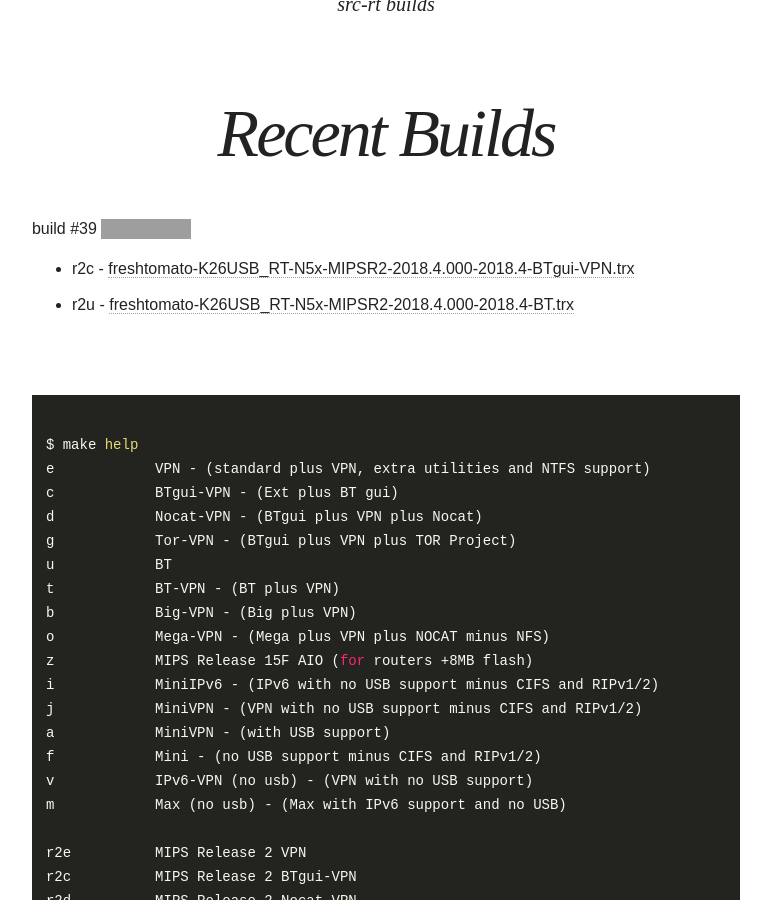
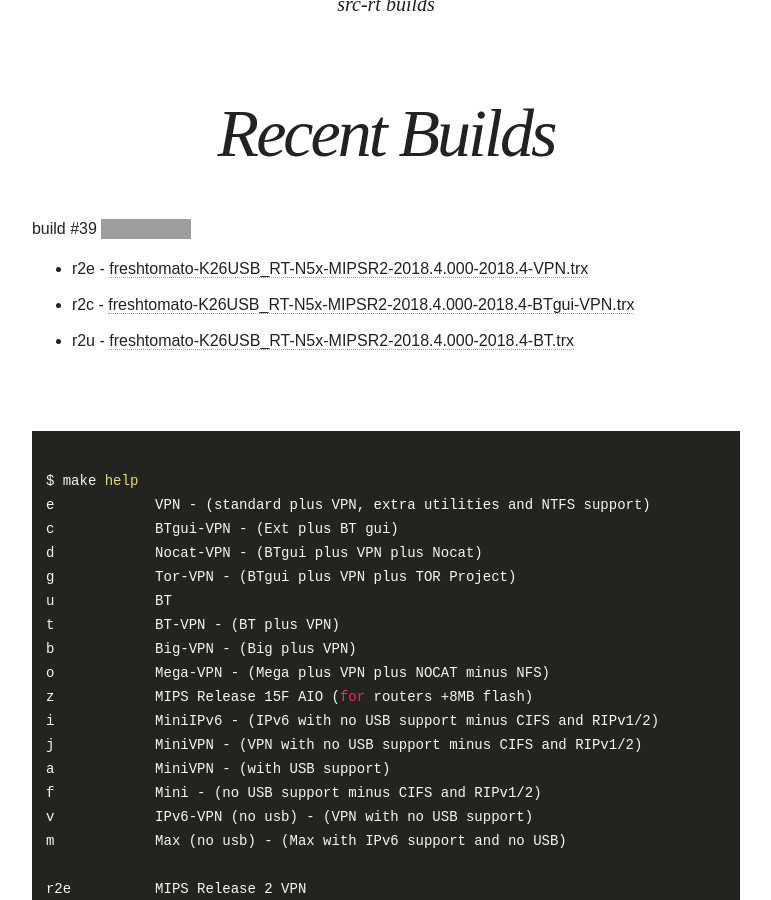
Before and after one commit to oglopss/freshtomato-mips-ci-jekyll, a Jekyll site: the page built from index.html, in a window 1280 px wide and 900 px high, scrolled down 379 px. Shown: the whole window, without its empty margins (254-1025 px from the left). Built offline with Jekyll 4.4.1, drawn with Linux system fonts in a browser that asks for light colours; nearby versions of some CDN libraries; grey boxes are pictures that could not be loaded.

Commit message:
Travis build 39 r2e pushed to gh-pages

```diff
--- a/_data/ss.yml
+++ b/_data/ss.yml
@@ -2,3 +2,4 @@ build: 39
 files:
   - 0002 r2c freshtomato-K26USB_RT-N5x-MIPSR2-2018.4.000-2018.4-BTgui-VPN.trx
   - 0005 r2u freshtomato-K26USB_RT-N5x-MIPSR2-2018.4.000-2018.4-BT.trx
+  - 0001 r2e freshtomato-K26USB_RT-N5x-MIPSR2-2018.4.000-2018.4-VPN.trx
```
Also changed, not shown: 1 other file.
